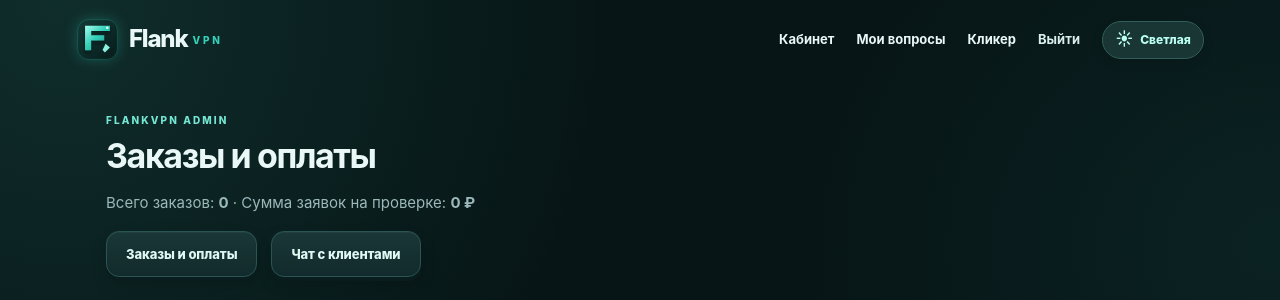
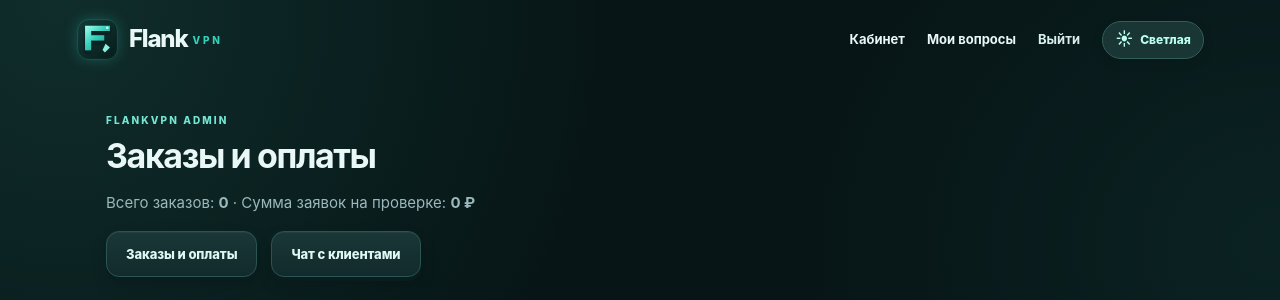
Before and after one commit to magapingpenim-cloud/lumovpn, a Flask app: page /admin in a window 1280 px wide. Shown: the top 300 px of the page. Run offline with Flask 3, Linux system fonts and the light colour scheme; the visitor is signed in with stand-in values (Sample User, id 1); data comes from the database, SQL or seed files in the repository; data that the repository does not hold is empty; some libraries are stand-ins or nearby versions.

Commit message:
Remove clicker from main navigation

```diff
--- a/templates/base.html
+++ b/templates/base.html
@@ -21,7 +21,6 @@
         {% if current_user.is_authenticated %}
           <a href="{{ url_for('dashboard') }}">Кабинет</a>
           <a href="{{ url_for('my_support') }}">Мои вопросы</a>
-          <a href="{{ url_for('game') }}">Кликер</a>
           <form class="inline" method="post" action="{{ url_for('logout') }}"><button class="navbutton" type="submit">Выйти</button></form>
         {% else %}
           <a href="{{ url_for('login') }}">Войти</a>
```
